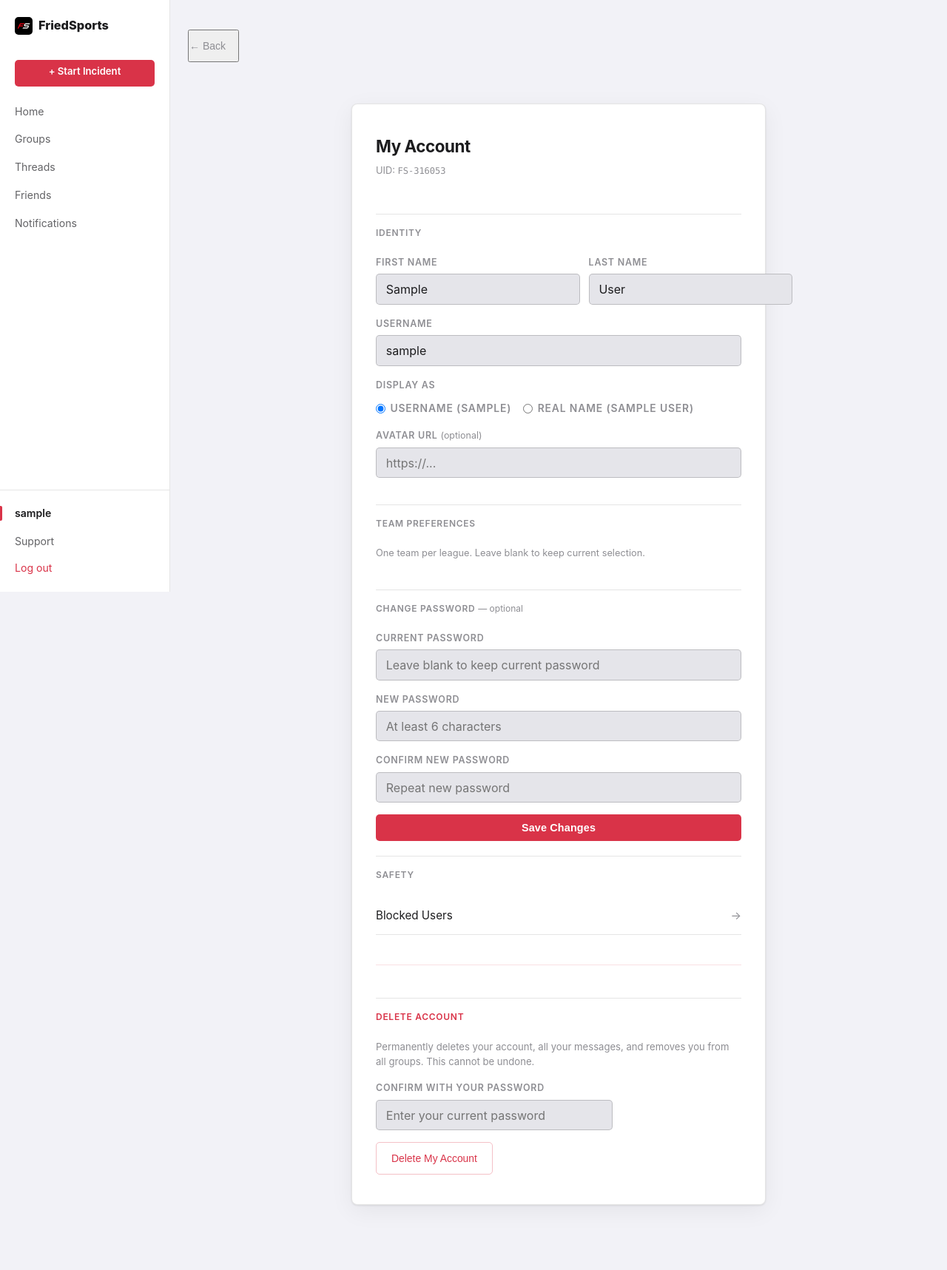
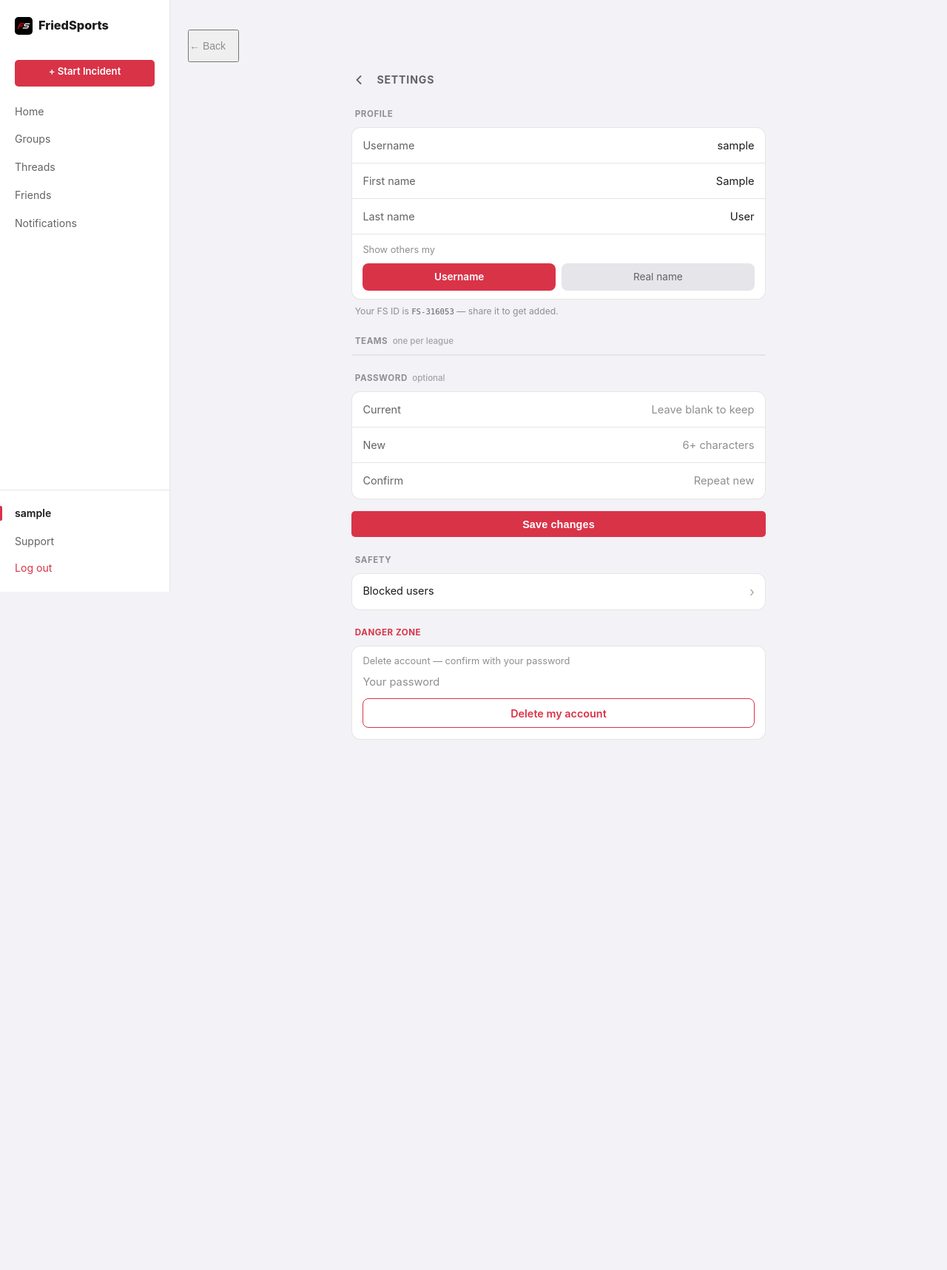
Before and after one commit to fenixawiles/FriedSports, a Flask app: page /settings in a window 1280 px wide. Shown: the whole page at 74% size. After the commit the page ends 1000 px from the top, so only its background shows below. Run offline with Flask 3, Linux system fonts and the light colour scheme; the visitor is signed in with stand-in values (Sample User, id 1); data comes from the database, SQL or seed files in the repository; data that the repository does not hold is empty.

Commit message:
Refactor settings into a clean grouped layout; drop signup's stale footer
Settings — minimal, iOS-Settings-style:
- Replaced the long login-card form (inline styles everywhere) with grouped
  cards: Profile (username, name, "show others my" segmented toggle), Teams
  (one select per league), Password, Safety (blocked users), Danger zone.
- Chevron-back header matching threads/friends; FS ID shown as a subtle hint.
- Same form field names, so the existing POST handler is unchanged. Dropped the
  obscure "Avatar URL" paste field (poor UX; app uses initials avatars; handler
  leaves avatar_url untouched when absent) and the team color-swatch preview.

Signup — removed the footer (stale "© 2025" + Privacy/Terms links that are
already in the agree-to-terms row).

Web-only — ships on redeploy.

Note: login/verify_code/send_code/reset_password still carry the same stale
"© 2025" footer; left untouched to avoid pulling legal links unprompted.

Co-Authored-By: Claude Opus 4.8 <noreply@anthropic.com>

```diff
--- a/app/templates/settings.html
+++ b/app/templates/settings.html
@@ -1,163 +1,176 @@
 {% extends "base.html" %}
-{% block title %}My Account — FriedSports{% endblock %}
+{% block title %}Settings — FriedSports{% endblock %}
 {% block content %}
-<div class="auth-container">
-  <div class="auth-card" style="max-width: 560px">
-    <h1 class="auth-title">My Account</h1>
-    <p class="auth-sub" style="font-size:0.8rem;color:var(--text-muted)">
-      UID: <code style="font-size:0.75rem">{{ current_user.uid }}</code>
-    </p>
+<div class="settings-page">
 
-    <form method="post" action="{{ url_for('dashboard.settings') }}" class="auth-form">
+  <div class="threads-header-wrap" style="margin-bottom:0.4rem">
+    <div class="threads-header-left">
+      <a href="{{ url_for('dashboard.more') }}" class="threads-back-btn" id="settings-back-link" aria-label="Back">
+        <svg xmlns="http://www.w3.org/2000/svg" width="20" height="20" viewBox="0 0 24 24"
+             fill="none" stroke="currentColor" stroke-width="2.2" stroke-linecap="round" stroke-linejoin="round">
+          <polyline points="15 18 9 12 15 6"/>
+        </svg>
+      </a>
+      <span class="section-title">Settings</span>
+    </div>
+  </div>
 
-      <div class="form-divider">Identity</div>
+  <form method="post" action="{{ url_for('dashboard.settings') }}" class="settings-form">
 
-      <div class="name-grid">
-        <div class="form-group">
-          <label for="first_name">First Name</label>
+    <div class="settings-label">Profile</div>
+    <div class="settings-group">
+      <div class="settings-row">
+        <label for="display_name">Username</label>
+        <input type="text" id="display_name" name="display_name" maxlength="64"
+               value="{{ current_user.display_name }}" placeholder="username">
+      </div>
+      <div class="settings-row">
+        <label for="first_name">First name</label>
         <input type="text" id="first_name" name="first_name" maxlength="64"
                value="{{ current_user.first_name or '' }}" placeholder="First">
       </div>
-        <div class="form-group">
-          <label for="last_name">Last Name</label>
+      <div class="settings-row">
+        <label for="last_name">Last name</label>
         <input type="text" id="last_name" name="last_name" maxlength="64"
                value="{{ current_user.last_name or '' }}" placeholder="Last">
       </div>
-      </div>
-
-      <div class="form-group">
-        <label for="display_name">Username</label>
-        <input type="text" id="display_name" name="display_name" maxlength="64"
-               value="{{ current_user.display_name }}" placeholder="Your username">
-      </div>
-
-      <div class="form-group">
-        <label>Display As</label>
-        <div style="display:flex;gap:1rem;margin-top:0.35rem">
-          <label style="display:flex;align-items:center;gap:0.4rem;cursor:pointer;font-size:0.87rem">
-            <input type="radio" name="display_preference" value="username"
-                   {% if current_user.display_preference == 'username' %}checked{% endif %}>
-            Username ({{ current_user.display_name }})
-          </label>
-          <label style="display:flex;align-items:center;gap:0.4rem;cursor:pointer;font-size:0.87rem">
-            <input type="radio" name="display_preference" value="real_name"
-                   {% if current_user.display_preference == 'real_name' %}checked{% endif %}>
-            Real Name{% if current_user.first_name %} ({{ current_user.first_name }} {{ current_user.last_name }}){% endif %}
-          </label>
+      <div class="settings-row settings-row-stack">
+        <label>Show others my</label>
+        <div class="settings-segment">
+          <label><input type="radio" name="display_preference" value="username"
+                 {% if current_user.display_preference == 'username' %}checked{% endif %}><span>Username</span></label>
+          <label><input type="radio" name="display_preference" value="real_name"
+                 {% if current_user.display_preference == 'real_name' %}checked{% endif %}><span>Real name</span></label>
         </div>
       </div>
+    </div>
+    <div class="settings-hint">Your FS ID is <code>{{ current_user.uid }}</code> — share it to get added.</div>
 
-      <div class="form-group">
-        <label for="avatar_url">Avatar URL <span class="label-hint">(optional)</span></label>
-        <input type="url" id="avatar_url" name="avatar_url"
-               value="{{ current_user.avatar_url or '' }}" placeholder="https://...">
-      </div>
-
-      <div class="form-divider">Team Preferences</div>
-      <p style="font-size:0.8rem;color:var(--text-muted);margin-bottom:1.2rem">
-        One team per league. Leave blank to keep current selection.
-      </p>
-
+    <div class="settings-label">Teams <span class="settings-label-sub">one per league</span></div>
+    <div class="settings-group">
       {% for league in all_leagues %}
       {% set league_teams = teams_by_league.get(league, []) %}
       {% set current_fav = fav_teams.get(league) %}
       {% if league_teams %}
-      <div class="form-group settings-league-row">
-        <label for="{{ league.lower() }}_team_id">
-          {{ league_labels[league] }}
-          {% if current_fav %}
-          <span class="label-hint">— {{ current_fav.abbreviation }}</span>
-          {% endif %}
-        </label>
-        <div style="display:flex;align-items:center;gap:0.75rem">
-          <select id="{{ league.lower() }}_team_id" name="{{ league.lower() }}_team_id"
-                  class="team-select" onchange="updateSettingsPreview('{{ league }}', this)"
-                  style="flex:1">
-            <option value="">— No change —</option>
+      <div class="settings-row">
+        <label for="{{ league.lower() }}_team_id">{{ league_labels[league] }}</label>
+        <select id="{{ league.lower() }}_team_id" name="{{ league.lower() }}_team_id" class="settings-select">
+          <option value="">None</option>
           {% for team in league_teams %}
-            <option value="{{ team.id }}"
-                    data-primary="{{ team.primary_color }}"
-                    data-secondary="{{ team.secondary_color }}"
-                    data-abbr="{{ team.abbreviation }}"
-                    {% if current_fav and current_fav.id == team.id %}selected{% endif %}>
+          <option value="{{ team.id }}" {% if current_fav and current_fav.id == team.id %}selected{% endif %}>
             {% if team.city and team.city != team.name %}{{ team.city }} {% endif %}{{ team.name }}
           </option>
           {% endfor %}
         </select>
-          <div class="team-color-preview" id="preview-{{ league }}"
-               style="{% if not current_fav %}display:none{% endif %}">
-            <div class="color-swatch" id="swatch-{{ league }}"
-                 {% if current_fav %}
-                 style="background:linear-gradient(135deg, {{ current_fav.primary_color }} 50%, {{ current_fav.secondary_color }} 50%)"
-                 {% endif %}></div>
-            <span class="color-abbr" id="abbr-{{ league }}">{{ current_fav.abbreviation if current_fav else '' }}</span>
-          </div>
-        </div>
       </div>
       {% endif %}
       {% endfor %}
-
-      <div class="form-divider">Change Password <span class="label-hint">— optional</span></div>
-
-      <div class="form-group">
-        <label for="current_password">Current Password</label>
-        <input type="password" id="current_password" name="current_password"
-               placeholder="Leave blank to keep current password">
-      </div>
-      <div class="form-group">
-        <label for="new_password">New Password</label>
-        <input type="password" id="new_password" name="new_password"
-               placeholder="At least 6 characters">
-      </div>
-      <div class="form-group">
-        <label for="confirm_password">Confirm New Password</label>
-        <input type="password" id="confirm_password" name="confirm_password"
-               placeholder="Repeat new password">
     </div>
 
-      <button type="submit" class="btn-primary btn-full">Save Changes</button>
-    </form>
-
-    <div class="form-divider">Safety</div>
-    <a href="{{ url_for('friends.blocked_list') }}" class="more-row" style="display:flex;align-items:center;justify-content:space-between;padding:0.85rem 0;border-bottom:1px solid var(--border);text-decoration:none;color:var(--text-primary)">
-      <span>Blocked Users</span>
-      <span style="color:var(--text-muted)">→</span>
-    </a>
-
-    <div class="danger-zone">
-      <div class="form-divider" style="color:var(--accent)">Delete Account</div>
-      <p style="font-size:0.82rem;color:var(--text-muted);margin-bottom:1rem">
-        Permanently deletes your account, all your messages, and removes you from all groups. This cannot be undone.
-      </p>
-      <form method="post" action="{{ url_for('dashboard.delete_account') }}"
-            onsubmit="return confirm('This permanently deletes your account and all data. There is no undo.')">
-        <div class="form-group" style="max-width:320px">
-          <label for="confirm_password_delete">Confirm with your password</label>
-          <input type="password" id="confirm_password_delete" name="confirm_password"
-                 placeholder="Enter your current password" required>
+    <div class="settings-label">Password <span class="settings-label-sub">optional</span></div>
+    <div class="settings-group">
+      <div class="settings-row">
+        <label for="current_password">Current</label>
+        <input type="password" id="current_password" name="current_password" placeholder="Leave blank to keep">
       </div>
-        <button type="submit" class="btn-danger-small" style="padding:0.5rem 1.25rem;font-size:0.87rem">
-          Delete My Account
-        </button>
-      </form>
+      <div class="settings-row">
+        <label for="new_password">New</label>
+        <input type="password" id="new_password" name="new_password" placeholder="6+ characters">
       </div>
+      <div class="settings-row">
+        <label for="confirm_password">Confirm</label>
+        <input type="password" id="confirm_password" name="confirm_password" placeholder="Repeat new">
       </div>
     </div>
 
+    <button type="submit" class="btn-primary btn-full" style="margin-top:1rem">Save changes</button>
+  </form>
+
+  <div class="settings-label">Safety</div>
+  <div class="settings-group">
+    <a href="{{ url_for('friends.blocked_list') }}" class="settings-row settings-link">
+      <span>Blocked users</span>
+      <span class="more-chevron">›</span>
+    </a>
+  </div>
+
+  <div class="settings-label settings-label-danger">Danger zone</div>
+  <div class="settings-group">
+    <form method="post" action="{{ url_for('dashboard.delete_account') }}" class="settings-delete"
+          onsubmit="return confirm('This permanently deletes your account and all data. There is no undo.')">
+      <div class="settings-row settings-row-stack" style="border-bottom:none">
+        <label for="confirm_password_delete">Delete account — confirm with your password</label>
+        <input type="password" id="confirm_password_delete" name="confirm_password"
+               placeholder="Your password" required>
+      </div>
+      <button type="submit" class="settings-delete-btn">Delete my account</button>
+    </form>
+  </div>
+
+</div>
+
+<style>
+  .settings-page { max-width: 560px; margin: 0 auto; padding-bottom: 2rem; }
+  .settings-label {
+    font-size: 0.72rem; font-weight: 700; letter-spacing: 0.05em; text-transform: uppercase;
+    color: var(--text-muted); margin: 1.4rem 0.3rem 0.5rem; display: flex; gap: 0.4rem; align-items: baseline;
+  }
+  .settings-label-sub { font-weight: 500; letter-spacing: 0; text-transform: none; opacity: 0.8; }
+  .settings-label-danger { color: var(--accent); }
+  .settings-group {
+    background: var(--bg-surface); border: 1px solid var(--border);
+    border-radius: 12px; overflow: hidden;
+  }
+  .settings-row {
+    display: flex; align-items: center; justify-content: space-between; gap: 1rem;
+    padding: 0.65rem 0.9rem; border-bottom: 1px solid var(--border); min-height: 48px;
+  }
+  .settings-row:last-child { border-bottom: none; }
+  .settings-row > label {
+    font-size: 0.9rem; color: var(--text-secondary); flex-shrink: 0; margin: 0;
+  }
+  .settings-row input[type="text"],
+  .settings-row input[type="password"],
+  .settings-select {
+    flex: 1; min-width: 0; border: none; background: none; outline: none;
+    font-size: 0.92rem; color: var(--text-primary); padding: 0;
+    text-align: right; -webkit-appearance: none; appearance: none; font-family: var(--font);
+  }
+  .settings-select { text-align-last: right; cursor: pointer; }
+  .settings-row input::placeholder { color: var(--text-muted); }
+  .settings-row-stack { flex-direction: column; align-items: stretch; gap: 0.55rem; }
+  .settings-row-stack > label { font-size: 0.8rem; color: var(--text-muted); }
+  .settings-row-stack input { text-align: left !important; }
+  .settings-segment { display: flex; gap: 0.5rem; }
+  .settings-segment label {
+    flex: 1; text-align: center; padding: 0.5rem; border-radius: 8px; margin: 0;
+    background: var(--bg-input); font-size: 0.85rem; cursor: pointer; color: var(--text-secondary);
+  }
+  .settings-segment input { position: absolute; opacity: 0; pointer-events: none; }
+  .settings-segment label:has(input:checked) { background: var(--accent); color: #fff; font-weight: 600; }
+  .settings-link { text-decoration: none; }
+  .settings-link span:first-child { color: var(--text-primary); font-size: 0.9rem; }
+  .more-chevron { color: var(--text-muted); font-size: 1.1rem; }
+  .settings-hint { font-size: 0.76rem; color: var(--text-muted); margin: 0.45rem 0.3rem 0; }
+  .settings-hint code { font-family: monospace; color: var(--text-secondary); }
+  .settings-delete { width: 100%; padding: 0; }
+  .settings-delete-btn {
+    margin: 0.2rem 0.9rem 0.9rem; width: calc(100% - 1.8rem); padding: 0.65rem;
+    background: none; border: 1px solid var(--accent); color: var(--accent);
+    border-radius: 8px; font-size: 0.9rem; font-weight: 600; cursor: pointer; font-family: var(--font);
+  }
+  .settings-delete-btn:active { background: var(--accent-sub); }
+</style>
+{% endblock %}
+
+{% block page_back_href %}{{ url_for("dashboard.more") }}{% endblock %}
+{% block scripts %}
 <script>
-function updateSettingsPreview(league, selectEl) {
-  const preview = document.getElementById('preview-' + league);
-  const swatch = document.getElementById('swatch-' + league);
-  const abbr = document.getElementById('abbr-' + league);
-  const opt = selectEl.options[selectEl.selectedIndex];
-  if (!selectEl.value) { preview.style.display = 'none'; return; }
-  const primary = opt.dataset.primary || '#333';
-  const secondary = opt.dataset.secondary || '#fff';
-  swatch.style.background = `linear-gradient(135deg, ${primary} 50%, ${secondary} 50%)`;
-  abbr.textContent = opt.dataset.abbr || '';
-  preview.style.display = 'flex';
+(function () {
+  var back = document.getElementById('settings-back-link');
+  if (back && history.length > 1) {
+    back.addEventListener('click', function (e) { e.preventDefault(); history.back(); });
   }
+})();
 </script>
 {% endblock %}
-
-{% block page_back_href %}{{ url_for("dashboard.dashboard") }}{% endblock %}
```
Also changed, not shown: app/templates/auth/signup.html (+2 -7 lines). Lines whose indentation alone changed are shown as unchanged.
